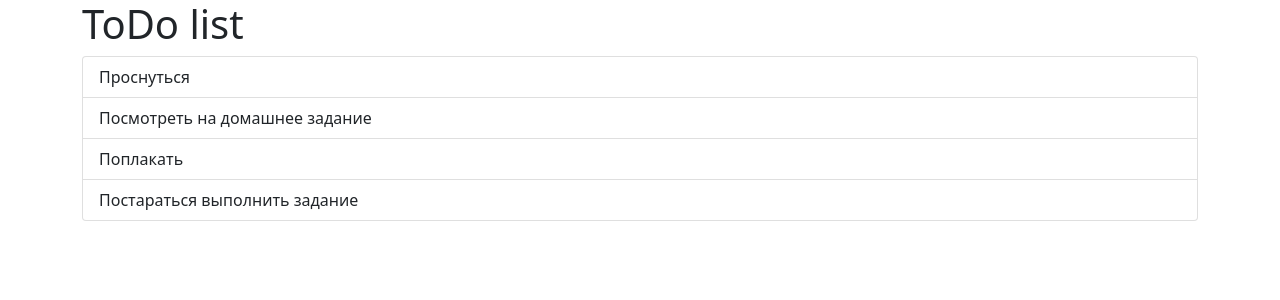
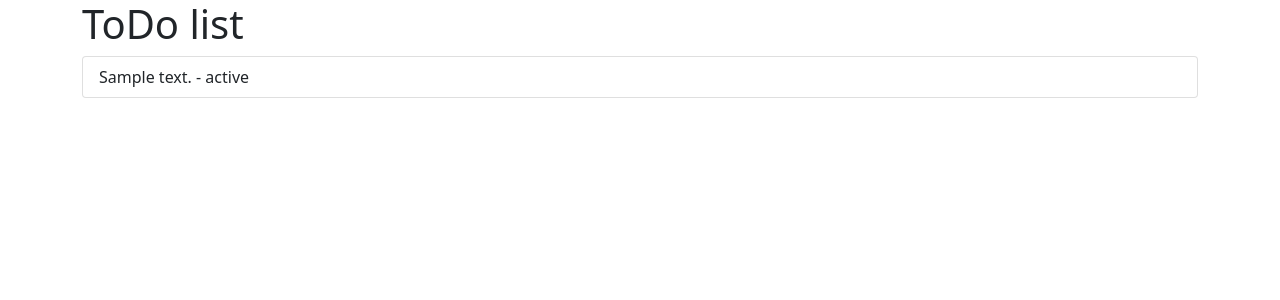
Before and after one commit to jeyz93/Kim_yevgeniy_homework52, a Django app: page / in a window 1280 px wide. Shown: the top 300 px of the page. Run offline with Django 4.2, Linux system fonts and the light colour scheme; tables that the repository leaves empty hold one stand-in row (values such as "Sample post").

Commit message:
Создан набросок страницы с помощью бутстрапа для отображение задач

```diff
--- a/webapp/templates/index.html
+++ b/webapp/templates/index.html
@@ -15,13 +15,18 @@
 <div class="container">
     <h1>ToDo list</h1>
     <div class="list-group">
-      <a href="#" class="list-group-item list-group-item-action " aria-current="true">
-        Проснуться
-      </a>
-      <a href="#" class="list-group-item list-group-item-action">Посмотреть на домашнее задание</a>
-      <a href="#" class="list-group-item list-group-item-action">Поплакать</a>
-      <a href="#" class="list-group-item list-group-item-action">Постараться выполнить задание</a>
-    </div>
+        {% for tasks in tasks %}
+          <a href="#" class="list-group-item list-group-item-action " aria-current="true">
+              {{tasks.description}} -  {{tasks.status}}
+          </a>
+
+        </div>
+        {% endfor %}
+
+<!--    {% for tasks in tasks %}-->
+<!--        <p>Task - {{ tasks.description }} -  {{tasks.status}}</p>-->
+<!--        <a href="#">По подробнее</a>-->
+<!--    {% endfor %}-->
 
 </div>
 </body>
```
